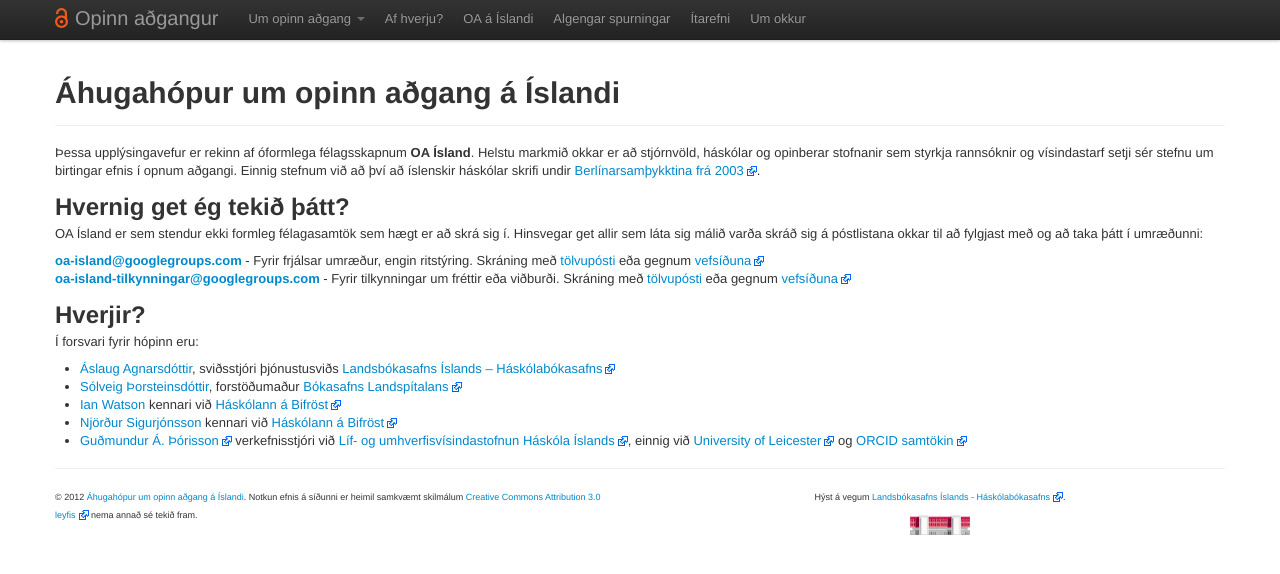
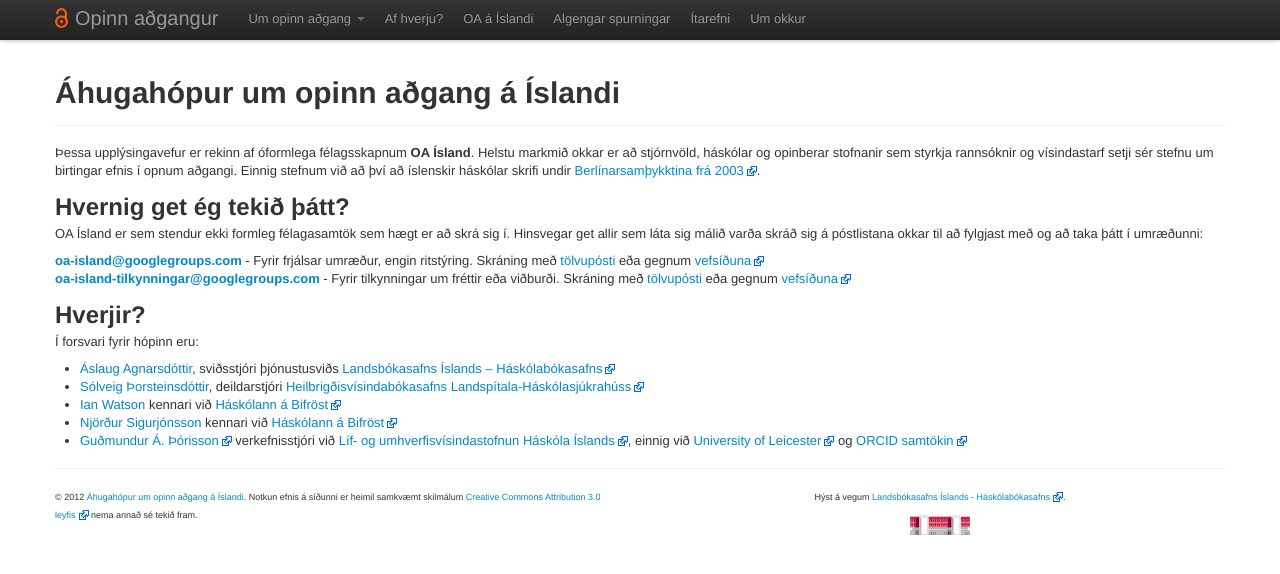
Before and after one commit to oa-island/oa-island.github.com, a Jekyll site: the page built from um.html, in a window 1280 px wide. Shown: the top 574 px of the page. Built offline with Jekyll 4.4.1, drawn with Linux system fonts in a browser that asks for light colours.

Commit message:
Laga upplýsingar um Sólveigu.

```diff
--- a/island.html
+++ b/island.html
@@ -44,6 +44,6 @@
 <hr />
 
 <div style="text-align: center;">
-  <a href="http://www.skemman.is"><img src="static/img/skemman.png" style="margin: 1em;" /></a>
-  <a href="http://hirsla.lsh.is/"><img src="static/img/hirslan.gif" style="margin: 1em;" /></a>
+  <a href="http://www.skemman.is"><img src="/static/img/skemman.png" style="margin: 1em;" /></a>
+  <a href="http://hirsla.lsh.is/"><img src="/static/img/hirslan.gif" style="margin: 1em;" /></a>
 </div>
--- a/um.html
+++ b/um.html
@@ -22,7 +22,7 @@
 Í forsvari fyrir hópinn eru:
 <ul>
   <li><a href="mailto:aslaug@landsbokasafn.is">Áslaug Agnarsdóttir</a>, sviðsstjóri þjónustusviðs <a class="external" href="http://www.landsbokasafn.is">Landsbókasafns Íslands – Háskólabókasafns</a></li>
-  <li><a href="mailto:solveig@landspitali.is">Sólveig Þorsteinsdóttir</a>, forstöðumaður <a  class="external" href="http://bokasafn.landspitali.is">Bókasafns Landspítalans</a></li>
+  <li><a href="mailto:solveig@landspitali.is">Sólveig Þorsteinsdóttir</a>, deildarstjóri <a  class="external" href="http://bokasafn.landspitali.is">Heilbrigðisvísindabókasafns Landspítala-Háskólasjúkrahúss</a></li>
   <li><a href="mailto:ian@bifrost.is">Ian Watson</a> kennari við <a class="external" href="http://www.bifrost.is">Háskólann á Bifröst</a></li>
   <li><a href="mailto:njordur@bifrost.is">Njörður Sigurjónsson</a> kennari við <a class="external" href="http://www.bifrost.is">Háskólann á Bifröst</a></li>
   <li><a  class="external" href="http://gthorisson.name">Guðmundur Á. Þórisson</a> verkefnisstjóri við <a class="external" href="http://luvs.hi.is">Líf- og umhverfisvísindastofnun Háskóla Íslands</a>, einnig við <a class="external" href="http://www.le.ac.uk">University of Leicester</a> og <a class="external" href="http://about.orcid.org">ORCID samtökin</a></li>
```
